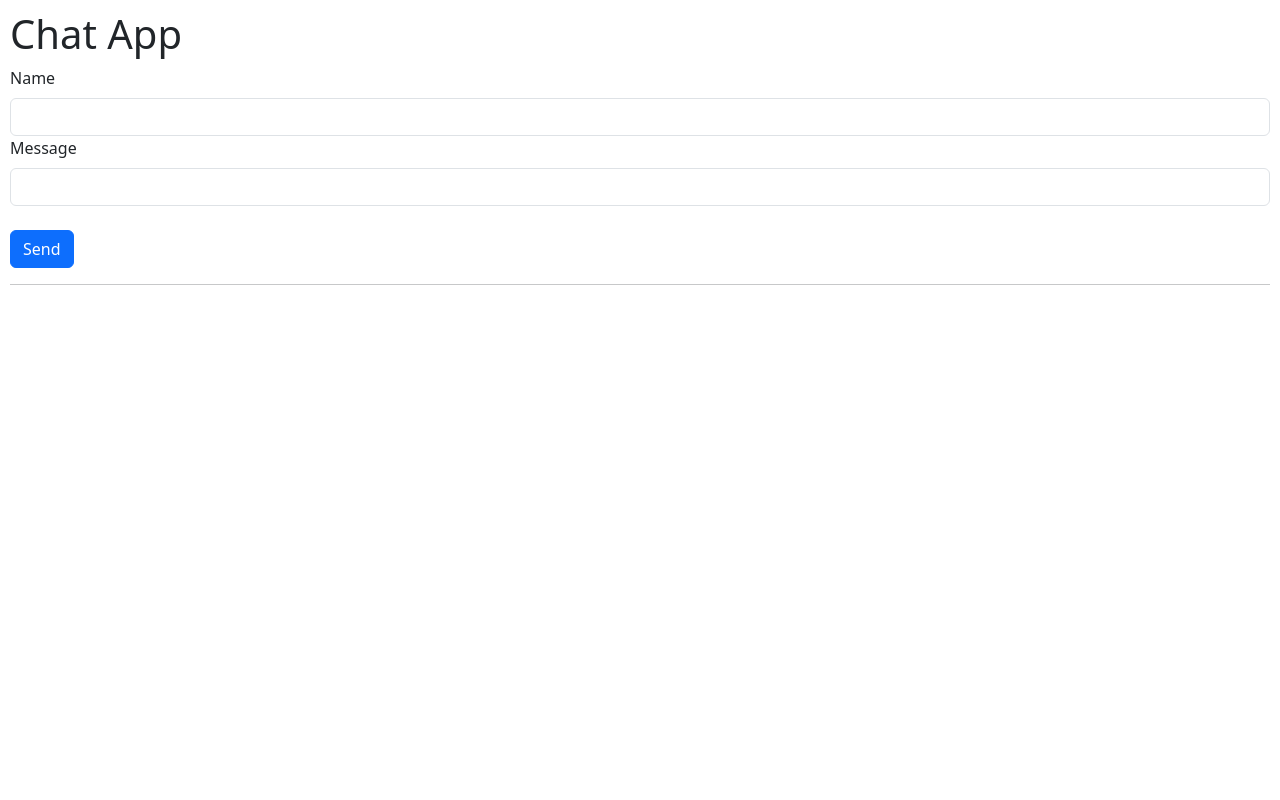
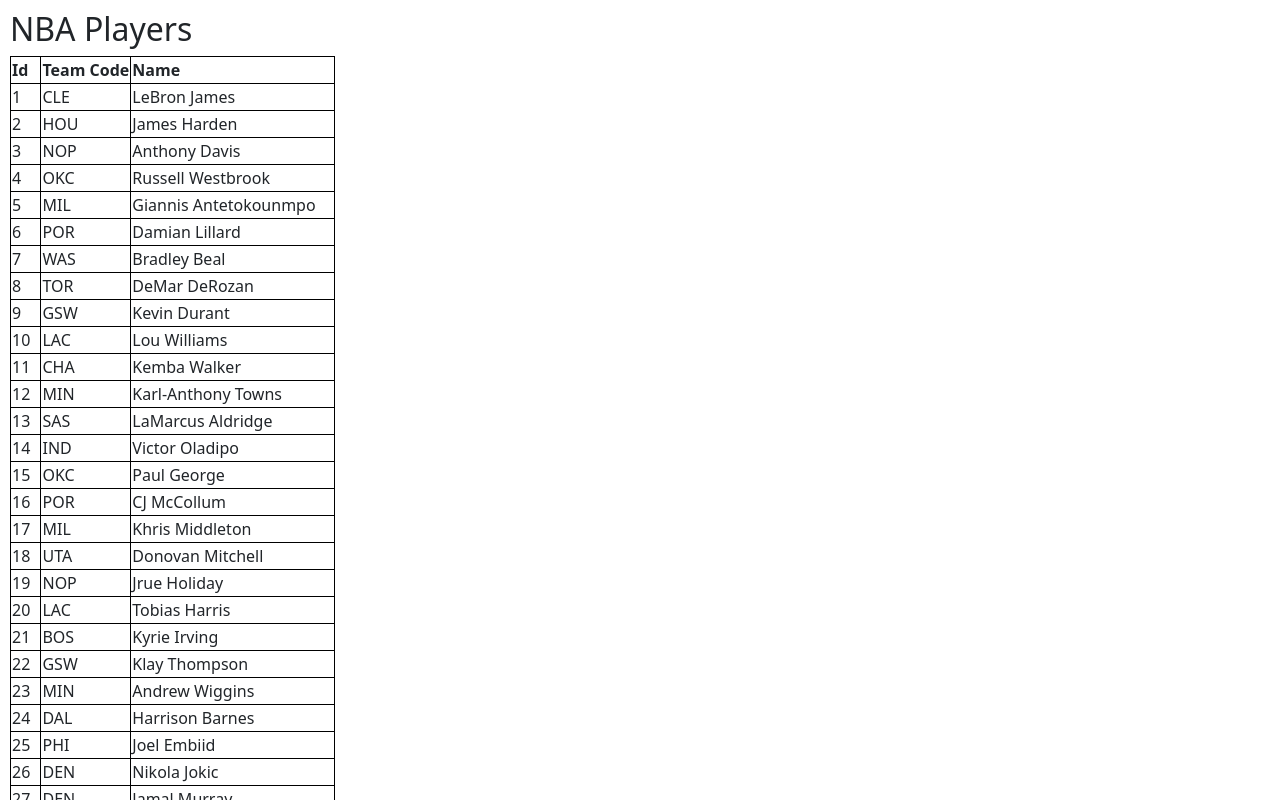
Before and after one commit to faranak-cs/angularjs, an Angular app in the folder hello-world/: page / in a window 1280 px wide. Shown: the top 800 px of the page. Built offline with nearby package versions, Linux system fonts and the light colour scheme.

Commit message:
http-get-data

```diff
--- a/hello-world/src/app/app.component.html
+++ b/hello-world/src/app/app.component.html
@@ -1 +1 @@
-<app-contact-form></app-contact-form>
+<app-nba-players></app-nba-players>
--- a/hello-world/src/app/nba-players.service.ts
+++ b/hello-world/src/app/nba-players.service.ts
@@ -7,10 +7,12 @@
   providedIn: 'root',
 })
 export class NbaPlayersService {
+  url: string = `assets/NBAPlayers.json`;
+
   constructor(private http: HttpClient) {}
 
   // get the data from json file
   getNbaPlayers(): Observable<NbaPlayers[]> {
-    return this.http.get<NbaPlayers[]>('assets/NBAPlayers.json');
+    return this.http.get<NbaPlayers[]>(this.url);
   }
 }
```
